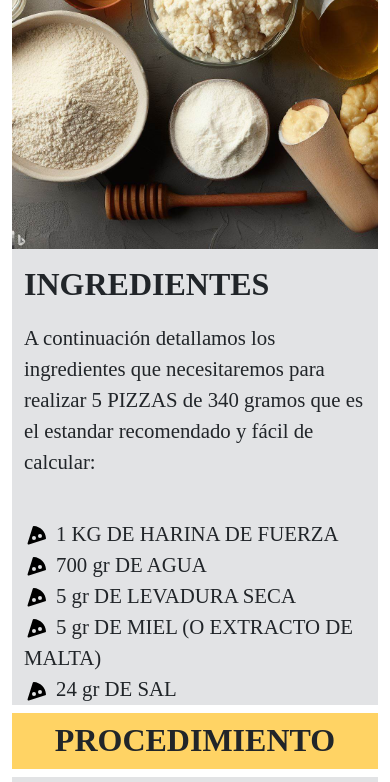
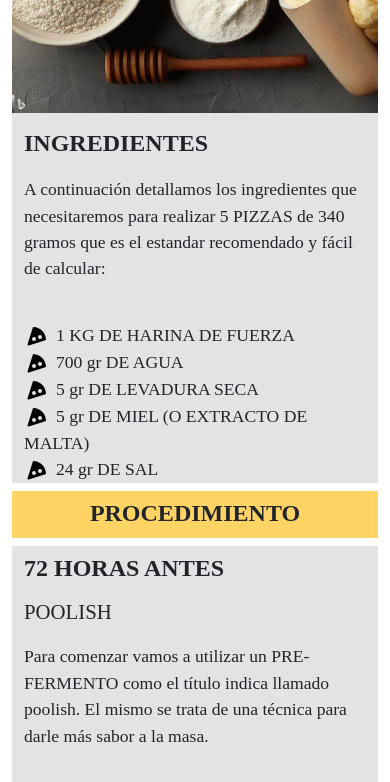
Before and after one commit to juanconizza/pizzafan, a plain HTML site: page pages/masa.html in a window 390 px wide. Shown: the part 660-1442 px from the top of the page. Drawn offline with nearby package versions, Linux system fonts and the light colour scheme; a web font is replaced by a local one.

Commit message:
Se corrigió tamaño de texto para mejorar mobile

```diff
--- a/css/estilo.css
+++ b/css/estilo.css
@@ -48,7 +48,7 @@ background-color: #DC9556;
 nav ul li a {
     text-decoration: none;
     font-family: "SemiBold";
-    font-size: 1.3rem;
+    font-size: 1.2rem;
     color: black;
     display: inline-block;
     padding: 20px 20px;
@@ -62,11 +62,12 @@ nav ul li a:hover {
     color: white;
 }
 
+/* TITULO PRINCIPAL DE LA WEB */
 
 h1 {
 
 font-family: "Montserrat";
-font-size: 2.1rem;
+font-size: 1.3rem;
 font-weight: bold;
 display: flex;
 flex-direction: row;
@@ -197,7 +198,7 @@ main a {
     text-transform: uppercase;
     font-weight: bold;
     padding-bottom: 10px;
-    font-size: 2rem;
+    font-size: 1.5rem;
 
  }
 
@@ -207,7 +208,7 @@ main a {
    text-transform: uppercase;
    font-weight: bold;
    padding-bottom: 10px;
-   font-size: 2rem;
+   font-size: 1.5rem;
 }
 
 /* FUENTES H4 */
@@ -216,13 +217,13 @@ section h4 {
    text-transform: uppercase;
    font-weight: 500;
    padding-bottom: 10px;
-   font-size: 1.7rem;
+   font-size: 1.3rem;
 }
 
  /* FUENTES P */
  section p, span, li {
     font-family: "Montserrat";
-    font-size: 1.3rem;
+    font-size: 1.1rem;
 
 
  }
```
